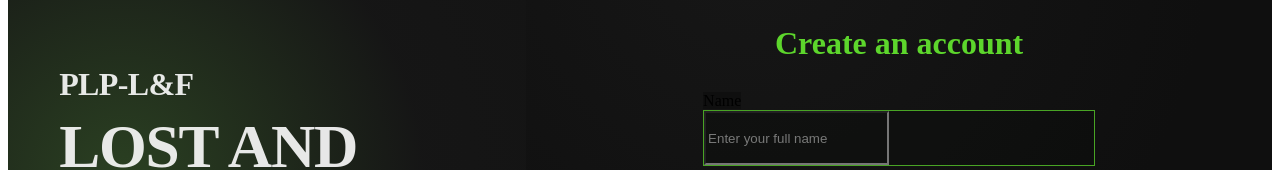
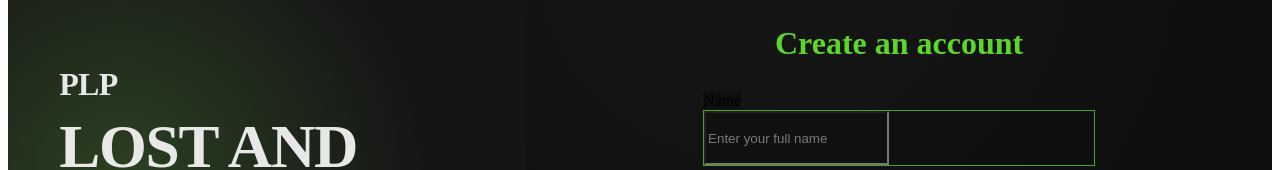
Before and after one commit to edvtle/lforls-system, a React (Vite) app: page / in a window 1280 px wide. Shown: the part 210-380 px from the top of the page. Built offline with nearby package versions, Linux system fonts and the light colour scheme; the HTML template or start-up script is replaced by a standard one.

Commit message:
changed a text in the LOGIN page
- PLP nalang

```diff
--- a/src/pages/Auth.jsx
+++ b/src/pages/Auth.jsx
@@ -88,7 +88,7 @@ const Auth = () => {
           <div className="auth-radar-overlay" />
           <div className="auth-brand-content">
             <AnimatedContent distance={36} delay={0.05} className="auth-motion-block">
-              <p className="auth-brand-small">PLP-L&F</p>
+              <p className="auth-brand-small">PLP</p>
             </AnimatedContent>
 
             <AnimatedContent distance={44} delay={0.12} className="auth-motion-block">
```
Also changed, not shown: 1 other file (tests, documents, lock files or other folders).
